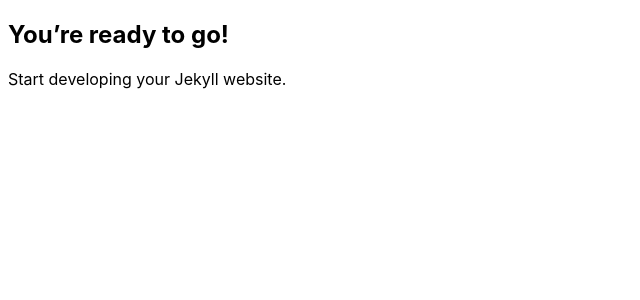
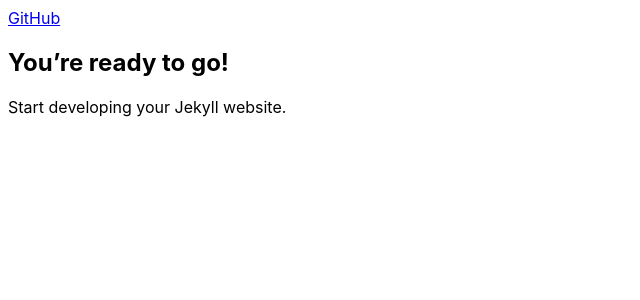
Before and after one commit to joebuhlig/jekyll-sandbox, a Jekyll site: the page built from index.md, in a window 1280 px wide. Shown: the top 300 px of the page, without its empty margins (0-640 px from the left). Built offline with Jekyll 4.4.1, drawn with Linux system fonts in a browser that asks for light colours.

Commit message:
add one rel-me

```diff
--- a/_layouts/default.html
+++ b/_layouts/default.html
@@ -10,6 +10,7 @@
     <link rel="stylesheet" href="{{ "/assets/css/main.css" | relative_url }}">
   </head>
   <body>
+    <a rel="me" href="https://github.com/joebuhlig">GitHub</a>
     {{ content }}
   </body>
 </html>
```
